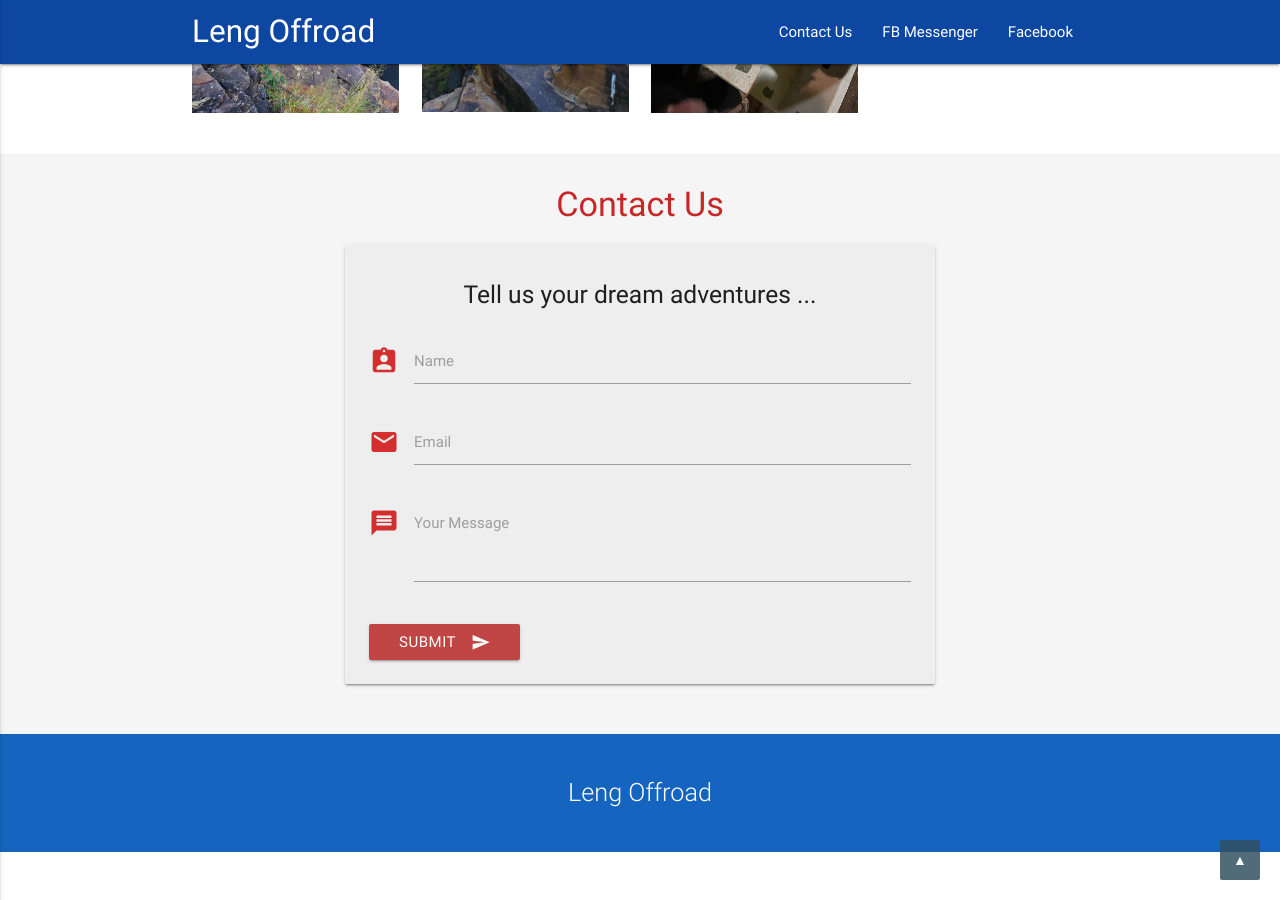
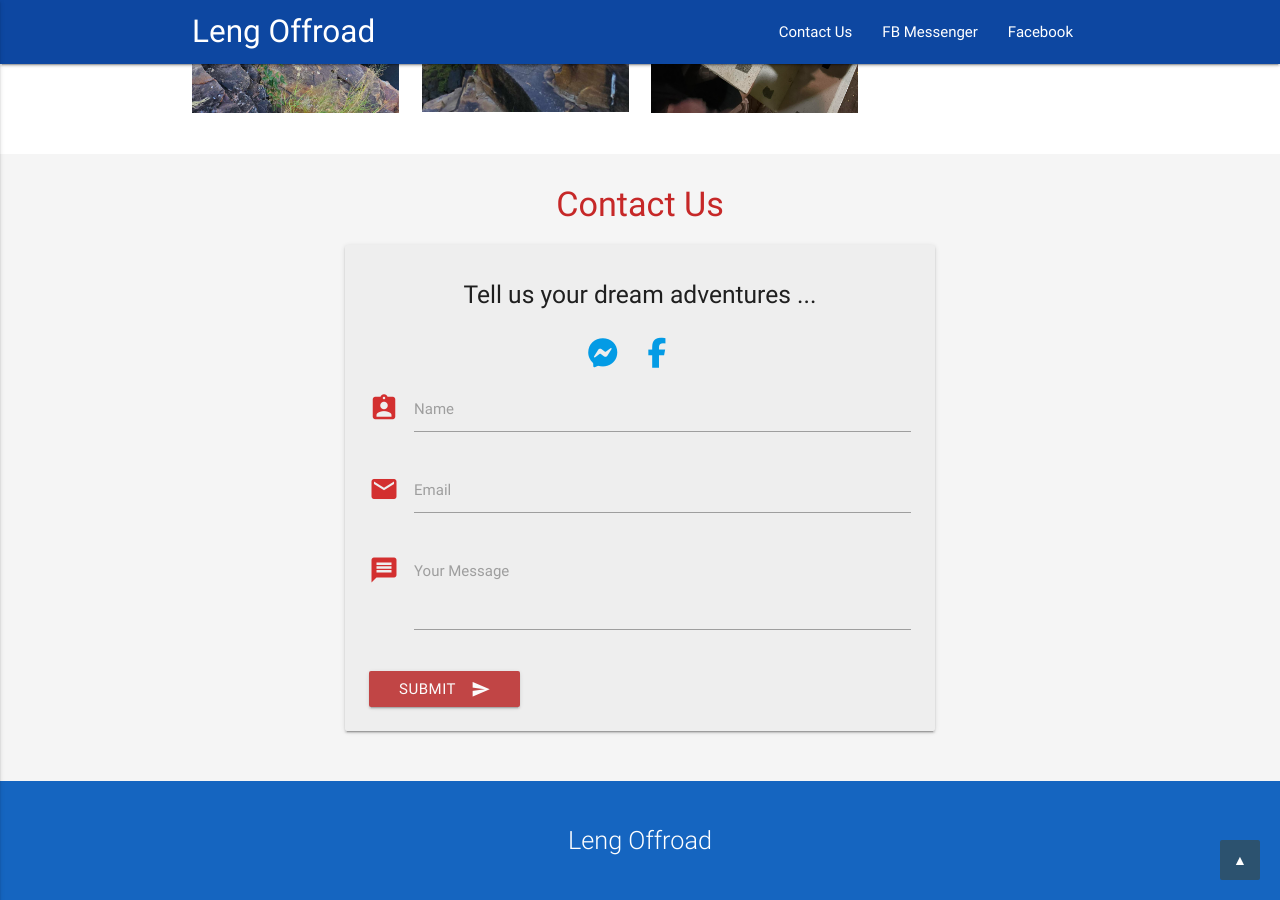
Before and after one commit to yong-lim/offroad-adv, a Jekyll site: the page built from index.md, in a window 1280 px wide and 900 px high, scrolled down 1598 px. Built offline with Jekyll 4.4.1, drawn with Linux system fonts in a browser that asks for light colours; nearby versions of some CDN libraries.

Commit message:
Add social icons above the email contact form

```diff
--- /dev/null
+++ b/_data/social.yml
@@ -0,0 +1,4 @@
+- icon: "fa-brands fa-facebook-messenger"
+  url: "http://m.me/leng.i.leng?hash=Aba_JO2mNR2jpycN&source_id=6946816"
+- icon: "fa-brands fa-facebook-f"
+  url: "https://www.facebook.com/leng.i.leng"
--- a/_includes/contact-email.html
+++ b/_includes/contact-email.html
@@ -2,6 +2,14 @@
       <div class="col s12 m8">
         <div class="card-panel grey lighten-3">
           <h5 class="center">Tell us your dream adventures ...</h5>
+          <div class="center">
+            {% for network in site.data.social %}
+                <a href="{{ network.url }}" target="_blank">
+                  <i class="fa-brands fa-{{ network.icon}} fa-2x"></i>
+                </a>
+                &nbsp;&nbsp;&nbsp;&nbsp;&nbsp;&nbsp;
+            {% endfor %}
+          </div>
           <form onsubmit="offroadGForm(event)" id="offroadGForm">
             {% for item in site.data.contact %}
             <div class="input-field">
--- a/_includes/head.html
+++ b/_includes/head.html
@@ -1,4 +1,10 @@
 <head>
+  <link  href="https://cdnjs.cloudflare.com/ajax/libs/font-awesome/6.5.1/css/all.min.css"
+    rel="stylesheet"
+    integrity="sha512-DTOQO9RWCH3ppGqcWaEA1BIZOC6xxalwEsw9c2QQeAIftl+Vegovlnee1c9QX4TctnWMn13TZye+giMm8e2LwA=="
+    crossorigin="anonymous"
+    defer
+  />
   <!--Import Google Icon Font-->
   <link href="https://fonts.googleapis.com/icon?family=Material+Icons" rel="stylesheet">
   <!--Import materialize.css-->
```
